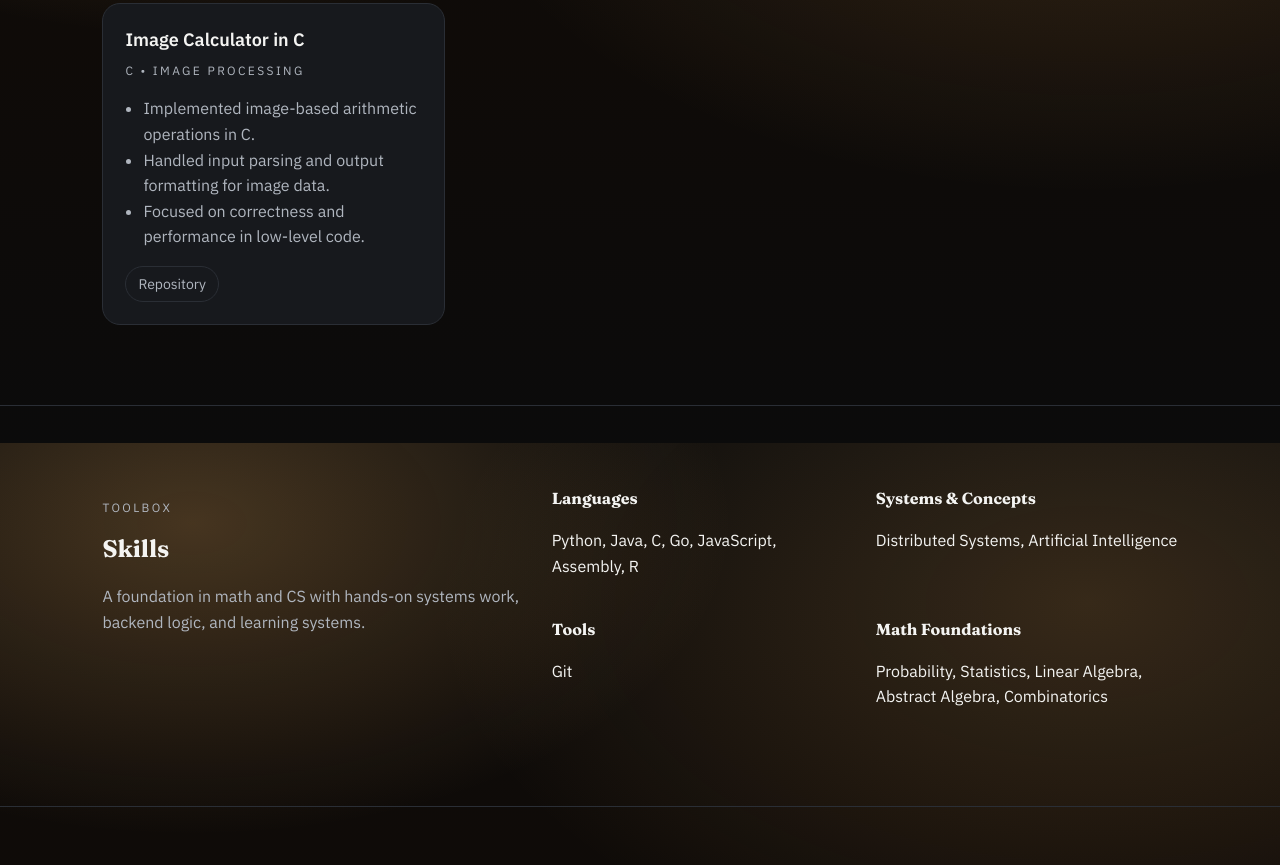
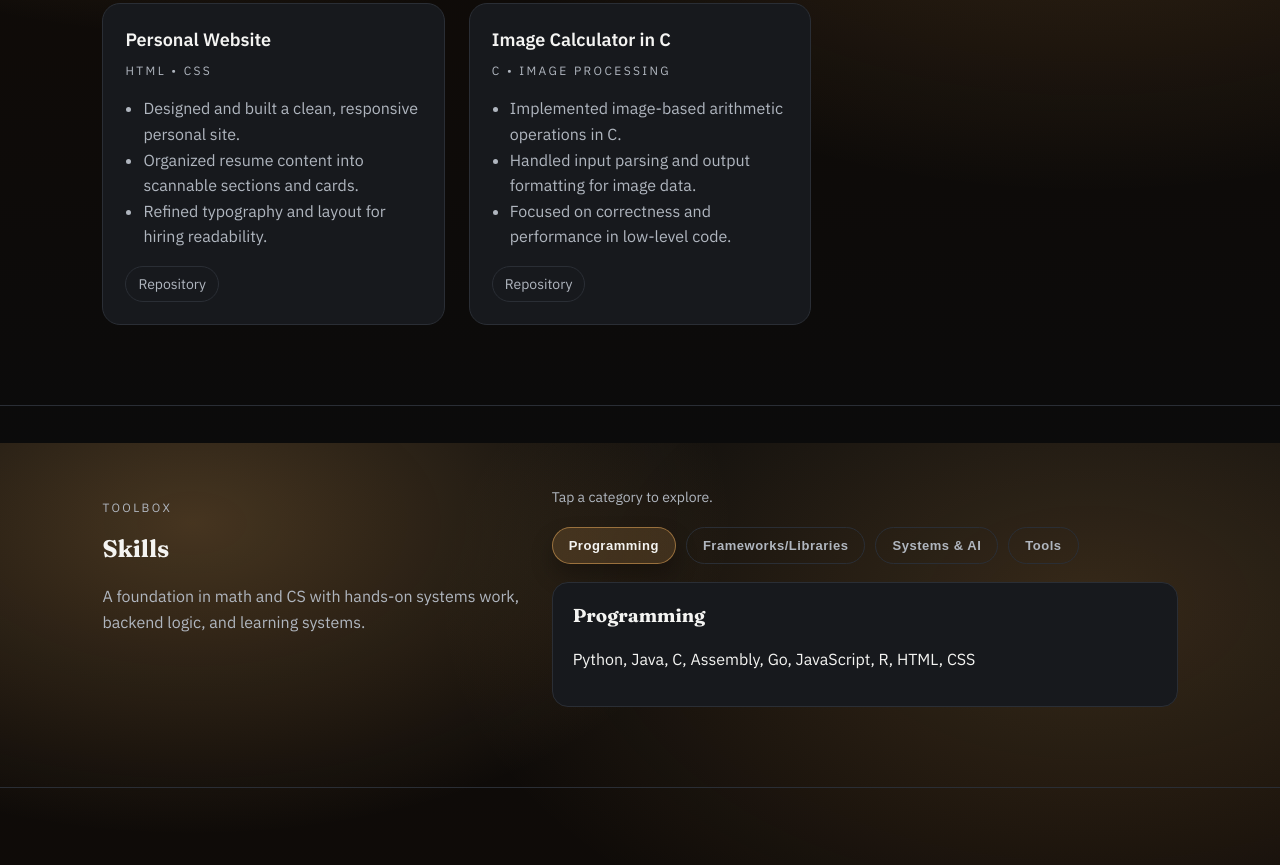
Before and after one commit to augahmed/Personal-Website, a plain HTML site: page index.html in a window 1280 px wide. Shown: the part 1157-2022 px from the top of the page. Drawn offline with Linux system fonts and the light colour scheme.

Commit message:
Updated skills section and added extra effects to site

```diff
--- a/index.html
+++ b/index.html
@@ -82,6 +82,17 @@
           </div>
         </article>
         <article class="project">
+          <div class="project-title">AI NPC Platformer</div>
+          <div class="project-meta">
+            Built a browser-based platformer with interactive NPCs and optional AI-powered dialogue,
+            combining game logic, level progression, and local server integration for a more dynamic
+            player experience.
+          </div>
+          <div class="project-links">
+            <a href="https://github.com/augahmed/AI_NPC_Platformer" target="_blank" rel="noreferrer">Repository</a>
+          </div>
+        </article>
+        <article class="project">
           <div class="project-title">Personal Website</div>
           <div class="project-meta">HTML • CSS</div>
           <ul>
@@ -117,22 +128,17 @@
           learning systems.
         </p>
       </div>
-      <div class="skills">
-        <div>
-          <h3>Languages</h3>
-          <p>Python, Java, C, Go, JavaScript, Assembly, R</p>
+      <div class="skills-panel">
+        <p class="skills-hint muted">Tap a category to explore.</p>
+        <div class="skills-tabs" role="tablist" aria-label="Skill categories">
+          <button class="skill-tab is-active" data-skill="programming" type="button">Programming</button>
+          <button class="skill-tab" data-skill="frameworks" type="button">Frameworks/Libraries</button>
+          <button class="skill-tab" data-skill="systems" type="button">Systems &amp; AI</button>
+          <button class="skill-tab" data-skill="tools" type="button">Tools</button>
         </div>
-        <div>
-          <h3>Systems & Concepts</h3>
-          <p>Distributed Systems, Artificial Intelligence</p>
-        </div>
-        <div>
-          <h3>Tools</h3>
-          <p>Git</p>
-        </div>
-        <div>
-          <h3>Math Foundations</h3>
-          <p>Probability, Statistics, Linear Algebra, Abstract Algebra, Combinatorics</p>
+        <div class="skills-display" role="tabpanel" aria-live="polite">
+          <h3>Programming</h3>
+          <p>Python, Java, C, Assembly, Go, JavaScript, R, HTML, CSS</p>
         </div>
       </div>
     </section>
@@ -193,5 +199,43 @@
     <span>© 2026 August Ahmed</span>
     <a href="#top">Back to top</a>
   </footer>
+
+  <script>
+    const skillData = {
+      programming: {
+        title: "Programming",
+        items: "Python, Java, C, Assembly, Go, JavaScript, R, HTML, CSS",
+      },
+      frameworks: {
+        title: "Frameworks/Libraries",
+        items: "Node.js, Pygame, NumPy",
+      },
+      systems: {
+        title: "Systems & AI",
+        items: "Distributed Systems, Reinforcement Learning, AI APIs",
+      },
+      tools: {
+        title: "Tools",
+        items: "Git, Linux, REST APIs",
+      },
+    };
+
+    const tabs = document.querySelectorAll(".skill-tab");
+    const display = document.querySelector(".skills-display");
+
+    if (tabs.length && display) {
+      tabs.forEach((tab) => {
+        tab.addEventListener("click", () => {
+          const key = tab.dataset.skill;
+          if (!key || !skillData[key]) return;
+
+          tabs.forEach((t) => t.classList.remove("is-active"));
+          tab.classList.add("is-active");
+
+          display.innerHTML = `<h3>${skillData[key].title}</h3><p>${skillData[key].items}</p>`;
+        });
+      });
+    }
+  </script>
 </body>
 </html>
--- a/styles.css
+++ b/styles.css
@@ -230,6 +230,55 @@ h1 {
   font-size: 16px;
 }
 
+.skills-panel {
+  display: grid;
+  gap: 18px;
+}
+
+.skills-hint {
+  margin: 0;
+  font-size: 14px;
+}
+
+.skills-tabs {
+  display: flex;
+  flex-wrap: wrap;
+  gap: 10px;
+}
+
+.skill-tab {
+  padding: 10px 16px;
+  border-radius: 999px;
+  border: 1px solid var(--line);
+  background: transparent;
+  color: var(--muted);
+  font-size: 13px;
+  font-weight: 600;
+  letter-spacing: 0.04em;
+  cursor: pointer;
+  transition: border 0.2s ease, color 0.2s ease, background 0.2s ease, transform 0.2s ease;
+}
+
+.skill-tab:hover {
+  color: var(--ink);
+  border-color: rgba(255, 255, 255, 0.3);
+  transform: translateY(-1px);
+}
+
+.skill-tab.is-active {
+  background: rgba(244, 178, 95, 0.15);
+  color: var(--ink);
+  border-color: rgba(244, 178, 95, 0.5);
+  box-shadow: 0 12px 22px rgba(0, 0, 0, 0.28);
+}
+
+.skills-display {
+  background: var(--panel);
+  border: 1px solid var(--line);
+  padding: 18px 20px;
+  border-radius: 16px;
+}
+
 .muted {
   color: var(--muted);
 }
```
